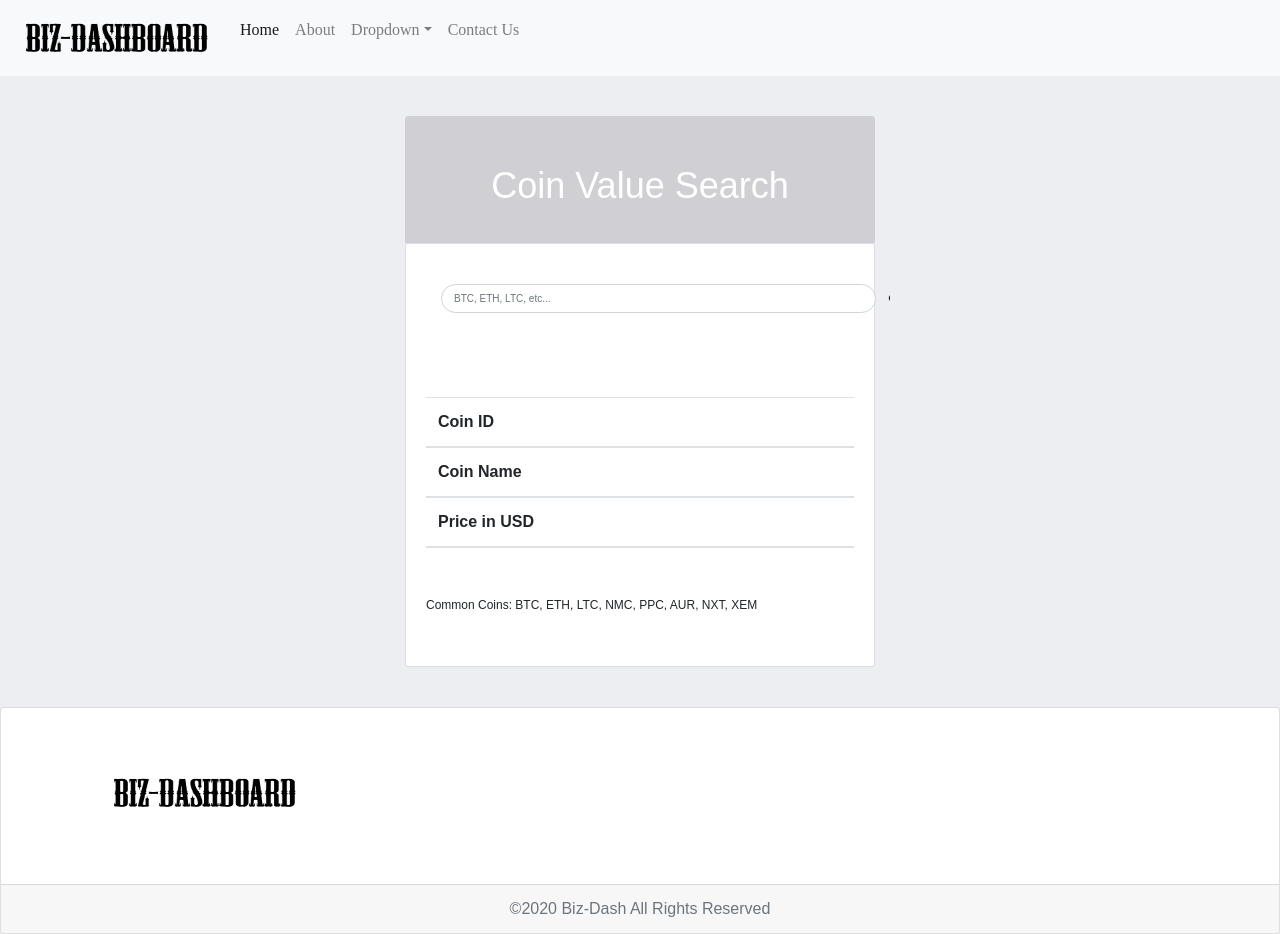
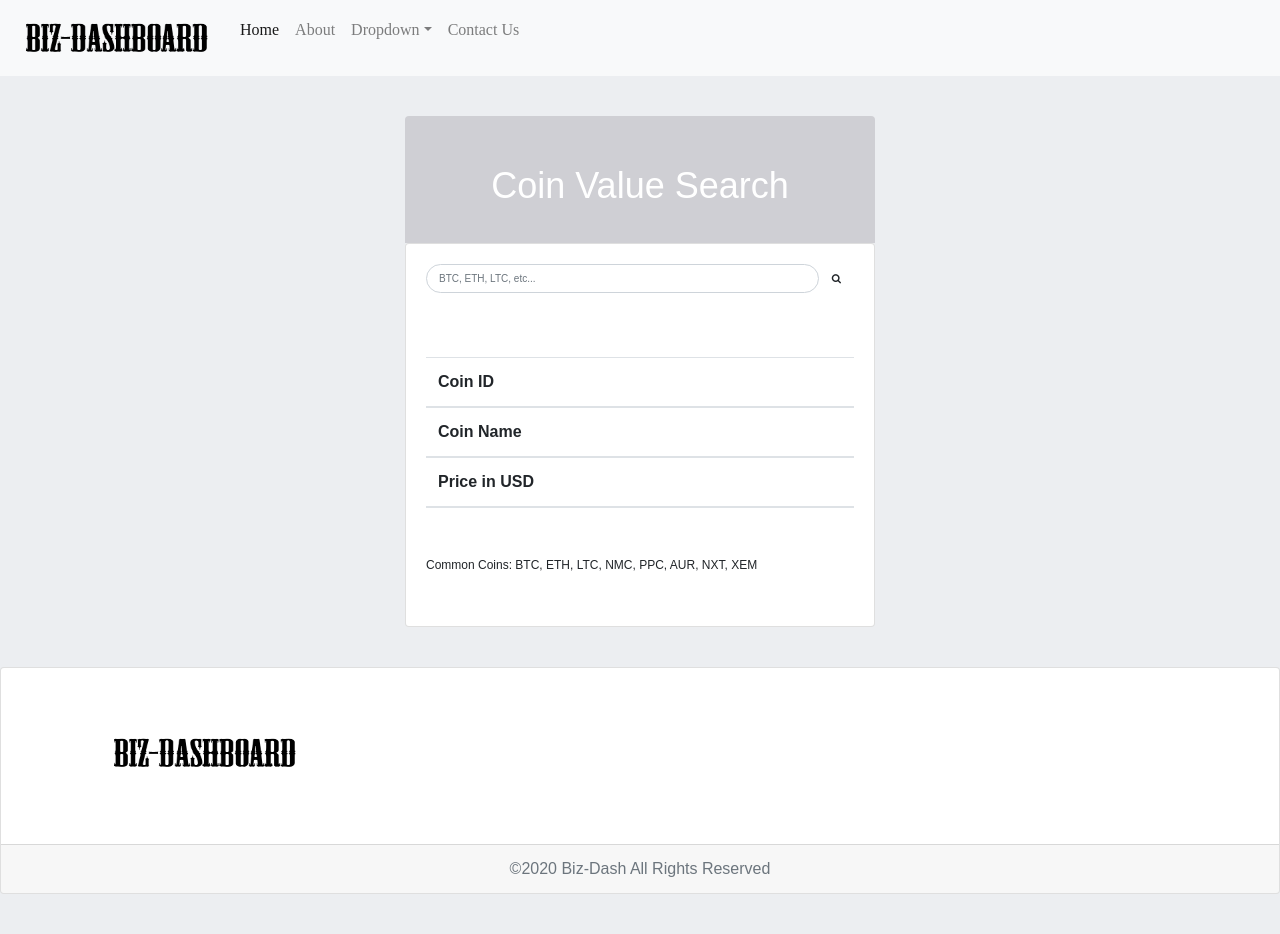
Before and after one commit to spsingh94/Biz-Dashboard, a React (Create React App) app in the folder client/: page /crypto in a window 1280 px wide. After the commit the page ends 894 px from the top, so only its background shows below. Built offline with nearby package versions, Linux system fonts and the light colour scheme; a web font is replaced by a local one.

Commit message:
update crypto component

```diff
--- a/client/src/components/Crypto/index.js
+++ b/client/src/components/Crypto/index.js
@@ -13,7 +13,8 @@ function Crypto() {
 
   const inputRef = useRef();
 
-  const apiKey = process.env.REACT_APP_CRYPTO;
+  // const apiKey = process.env.REACT_APP_CRYPTO;
+  const apiKey = "B870A371-C114-4A1F-A497-1088E1CCBACE";
 
   useEffect(() => {
     if (cryptoCurrency != null) {
@@ -44,7 +45,7 @@ function Crypto() {
       </div>
       <div className="card">
         <div className="card-body">
-          <form id="search" className="container container-fluid form-group">
+          {/* <form id="search" className="container container-fluid form-group"> */}
             <div className="input-group mb-3">
               <input
                 type="text"
@@ -67,7 +68,7 @@ function Crypto() {
               </button>
               </div>
             </div>
-          </form>
+          {/* </form> */}
           <div className="input-group mb-3"></div>
           <label for="crypto-input">Search for a Cryptocurrency</label>
           <table className="table" id="stock-table">
```
